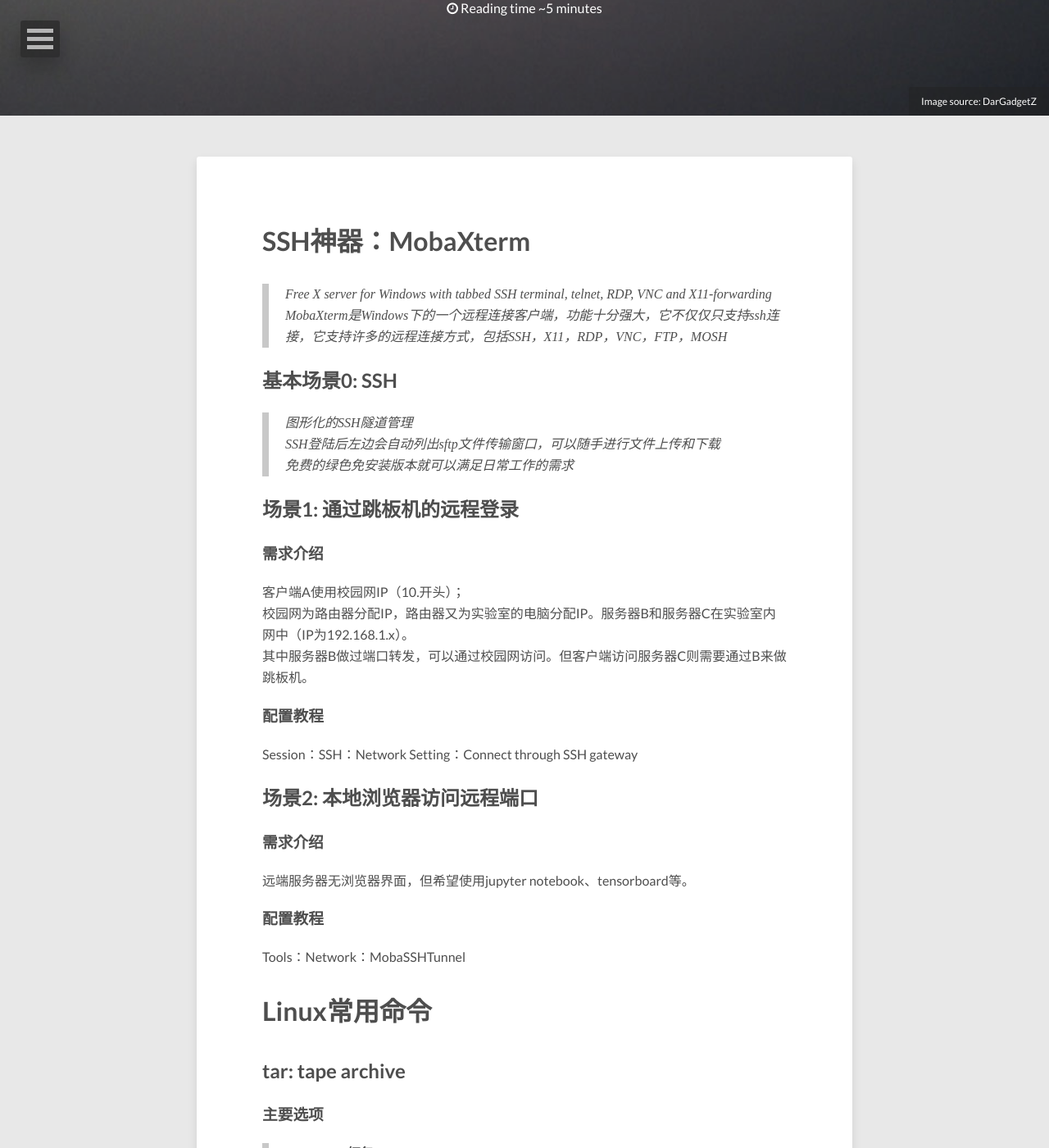
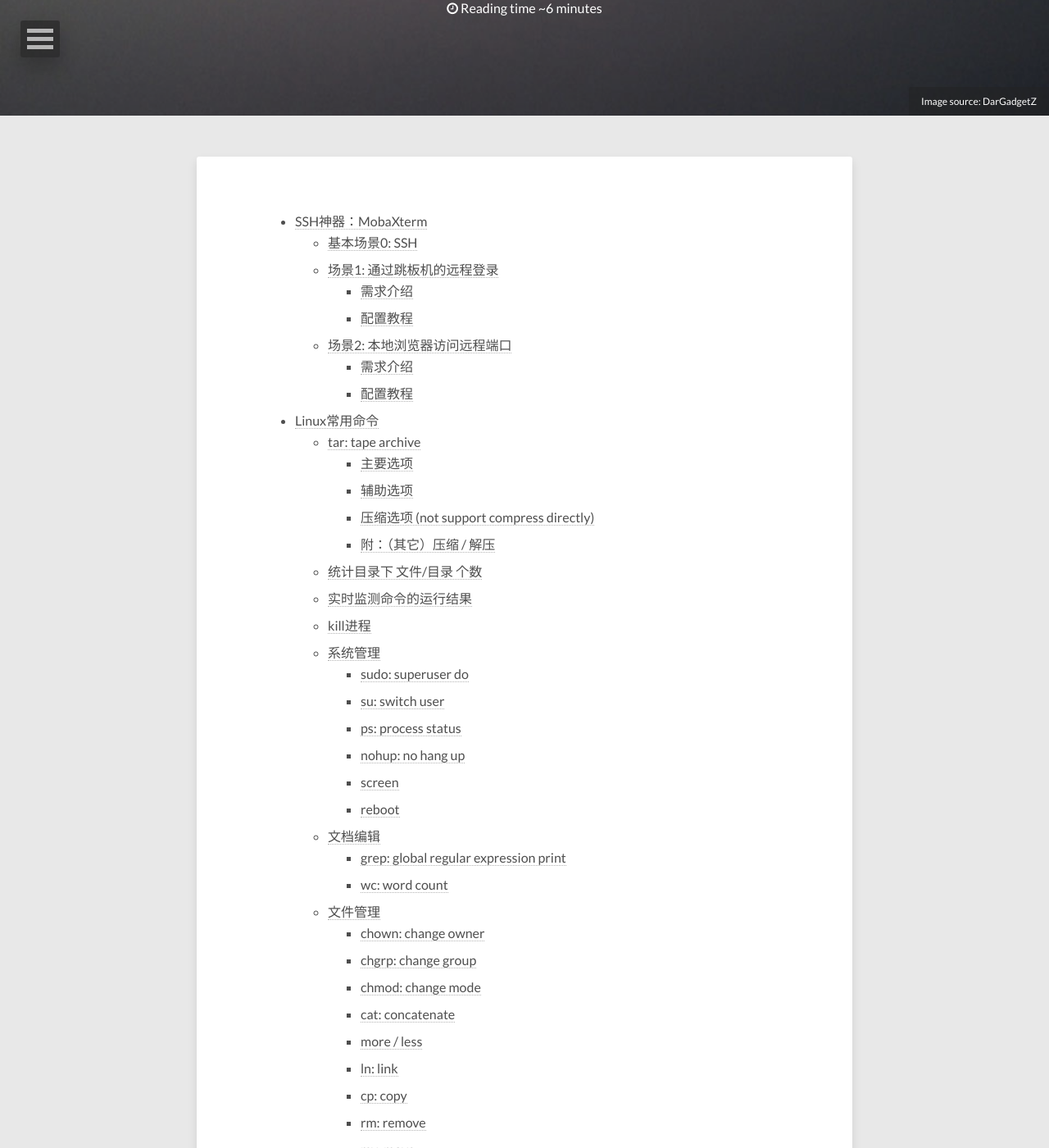
Before and after one commit to E0HYL/BLOG-OF-E0, a Jekyll site: the page built from _posts/2020-02-10-UbuntuServer.md, in a window 1280 px wide and 1400 px high, scrolled down 259 px. Shown: the whole window at 82% size. Built offline with Jekyll 4.4.1, drawn with Linux system fonts in a browser that asks for light colours; nearby versions of some CDN libraries; comment, search, counter and statistics services are not loaded; some of the changed text lies outside the part shown.

Commit message:
ADD TOC & PIC

````diff
--- a/_posts/2020-02-10-UbuntuServer.md
+++ b/_posts/2020-02-10-UbuntuServer.md
@@ -10,7 +10,70 @@
   credit: DarGadgetZ
   creditlink: http://www.dargadgetz.com/ios-7-abstract-wallpaper-pack-for-iphone-5-and-ipod-touch-retina/
 ---
+<!-- TOC -->
 
+- [SSH神器：MobaXterm](#ssh神器mobaxterm)
+    - [基本场景0: SSH](#基本场景0-ssh)
+    - [场景1: 通过跳板机的远程登录](#场景1-通过跳板机的远程登录)
+        - [需求介绍](#需求介绍)
+        - [配置教程](#配置教程)
+    - [场景2: 本地浏览器访问远程端口](#场景2-本地浏览器访问远程端口)
+        - [需求介绍](#需求介绍)
+        - [配置教程](#配置教程)
+- [Linux常用命令](#linux常用命令)
+    - [tar: tape archive](#tar-tape-archive)
+        - [主要选项](#主要选项)
+        - [辅助选项](#辅助选项)
+        - [压缩选项 (not support compress directly)](#压缩选项-not-support-compress-directly)
+        - [附：（其它）压缩 / 解压](#附其它压缩--解压)
+    - [统计目录下 文件/目录 个数](#统计目录下-文件目录-个数)
+    - [实时监测命令的运行结果](#实时监测命令的运行结果)
+    - [kill进程](#kill进程)
+    - [系统管理](#系统管理)
+        - [sudo: superuser do](#sudo-superuser-do)
+        - [su: switch user](#su-switch-user)
+        - [ps: process status](#ps-process-status)
+        - [nohup: no hang up](#nohup-no-hang-up)
+        - [screen](#screen)
+        - [reboot](#reboot)
+    - [文档编辑](#文档编辑)
+        - [grep: global regular expression print](#grep-global-regular-expression-print)
+        - [wc: word count](#wc-word-count)
+    - [文件管理](#文件管理)
+        - [chown: change owner](#chown-change-owner)
+        - [chgrp: change group](#chgrp-change-group)
+        - [chmod: change mode](#chmod-change-mode)
+        - [cat: concatenate](#cat-concatenate)
+        - [more / less](#more--less)
+        - [ln: link](#ln-link)
+        - [cp: copy](#cp-copy)
+        - [rm: remove](#rm-remove)
+        - [mv: move](#mv-move)
+        - [scp: secure copy](#scp-secure-copy)
+        - [locate](#locate)
+        - [whereis](#whereis)
+        - [which](#which)
+        - [split](#split)
+    - [磁盘管理](#磁盘管理)
+        - [cd: change directory](#cd-change-directory)
+        - [pwd: print work directory](#pwd-print-work-directory)
+        - [ls: list](#ls-list)
+        - [df: disk free](#df-disk-free)
+        - [du: disk usage](#du-disk-usage)
+        - [mkdir](#mkdir)
+    - [网络通讯](#网络通讯)
+        - [netstat](#netstat)
+        - [tcpdump](#tcpdump)
+        - [ifconfig](#ifconfig)
+    - [常用符号](#常用符号)
+    - [正则表达式](#正则表达式)
+        - [限定符](#限定符)
+        - [定位符](#定位符)
+        - [非打印字符](#非打印字符)
+        - [其它特殊字符](#其它特殊字符)
+        - [字符簇](#字符簇)
+
+<!-- /TOC -->
 # SSH神器：MobaXterm
 
 > Free X server for Windows with tabbed SSH terminal, telnet, RDP, VNC and X11-forwarding
@@ -58,7 +121,7 @@
 > -J, --xz **【.tar.xz】**
 > -z, --gzip **【.tar.gz, .tgz】**
 > -Z, --compress **【.tar.Z】**
-![](Linux%E5%B8%B8%E7%94%A8%E5%91%BD%E4%BB%A4/%E7%85%A7%E7%89%87%202020%E5%B9%B42%E6%9C%889%E6%97%A5%20%E4%B8%8B%E5%8D%8822649.jpg)
+<img src="https://ars.els-cdn.com/content/image/fullsizerender.jpg>
 
 * 打包（压缩）
 ```shell
@@ -158,6 +221,7 @@
 `chmod 777 file_name`
 * 读r=4, 写w=2, 执行x=1【rwx : 7, rw- : 6, r-x : 5】
 * 三个数字分别对应User, Group, Other的权限
+
 ### cat: concatenate
 连接文件并打印到标准输出设备上，-n由1开始对输出行编号（-b空白行不编）
 <br>`cat file1 file2 > file3` （输入到file3中，若>>则为追加，不打印在控制台）
````
